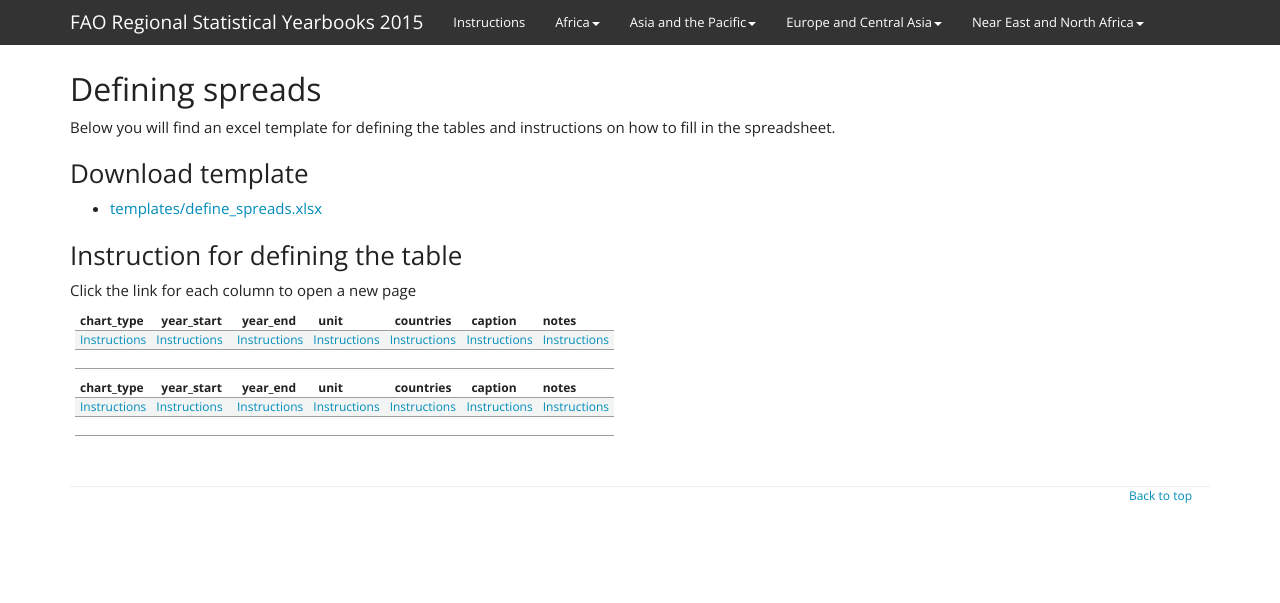
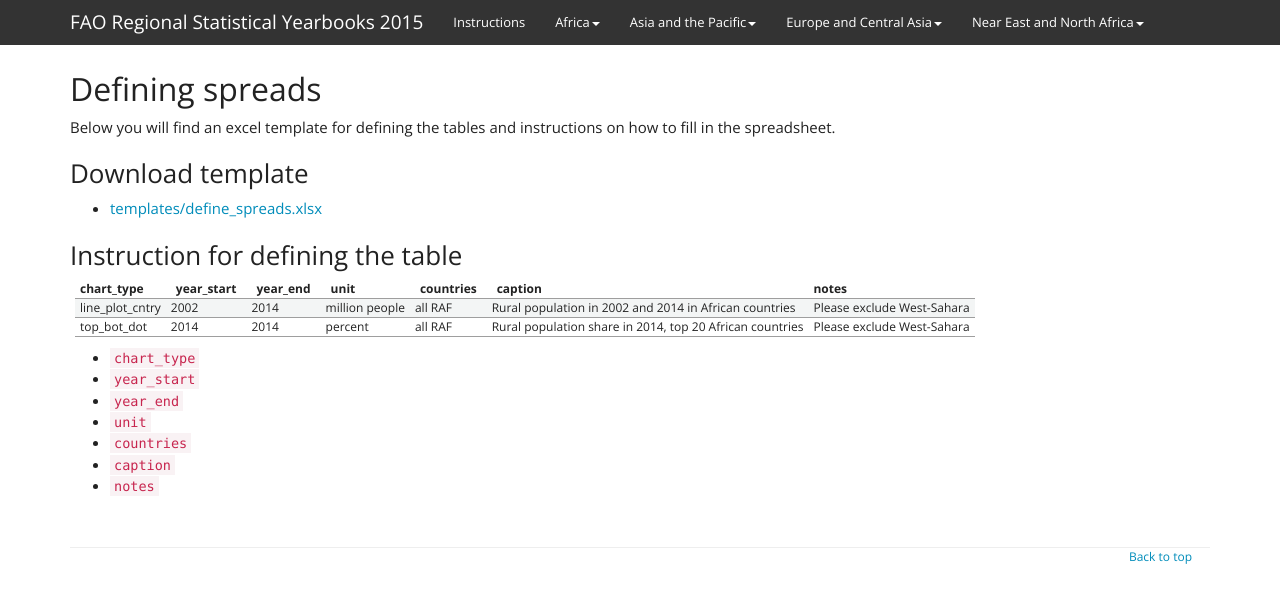
Before and after one commit to UNFAOstatistics/pocketbook, a Jekyll site: the page built from instructions/spreads.md, in a window 1280 px wide. Shown: the top 603 px of the page. Built offline with Jekyll 4.4.1, drawn with Linux system fonts in a browser that asks for light colours; nearby versions of some CDN libraries; Markdown is read by kramdown in place of the engine named in the settings.

Commit message:
some fine tuning

```diff
--- a/instructions/spreads.md
+++ b/instructions/spreads.md
@@ -15,16 +15,18 @@ Below you will find an excel template for defining the tables and instructions o
 
 ### Instruction for defining the table
 
-Click the link for each column to open a new page
-
-|            chart_type           |            year_start           |             year_end            |            unit           |           countries            |           caption            |           notes            |
-| ------------------------------- | ------------------------------- | ------------------------------- | ------------------------- | ------------------------------ | ---------------------------- | -------------------------- |
-| [Instructions](collab_define_the_spread#chart_type) | [Instructions](chart_type.html) | [Instructions](chart_type.html) | [Instructions](unit.html) | [Instructions](countries.html) | [Instructions](caption.html) | [Instructions](notes.html) |
-|                                 |                                 |                                 |                           |                                |                              |                            |
 
 
+|    chart_type   | year_start | year_end |      unit      | countries |                         caption                          |           notes            |
+| --------------- | ---------- | -------- | -------------- | --------- | -------------------------------------------------------- | -------------------------- |
+| line_plot_cntry |       2002 |     2014 | million people | all RAF   | Rural population in 2002 and 2014 in African countries   | Please exclude West-Sahara |
+| top_bot_dot     |       2014 |     2014 | percent        | all RAF   | Rural population share in 2014, top 20 African countries | Please exclude West-Sahara |
 
-|            chart_type           |            year_start           |             year_end            |            unit           |           countries            |           caption            |           notes            |
-| ------------------------------- | ------------------------------- | ------------------------------- | ------------------------- | ------------------------------ | ---------------------------- | -------------------------- |
-| [Instructions](https://github.com/UNFAOstatistics/regional15/wiki/) | [Instructions](chart_type.html) | [Instructions](chart_type.html) | [Instructions](unit.html) | [Instructions](countries.html) | [Instructions](caption.html) | [Instructions](notes.html) |
-|                                 |                                 |                                 |                           |                                |                              |                            |
+
+- [`chart_type`](def_spread#chart_type)
+- [`year_start`](def_spread#year_start)
+- [`year_end`](def_spread#year_end)
+- [`unit`](def_spread#unit)
+- [`countries`](def_spread#countries)
+- [`caption`](def_spread#caption)
+- [`notes`](def_spread#notes)
```
Also changed, not shown: index.md (+5 -9 lines), 3 other files.
